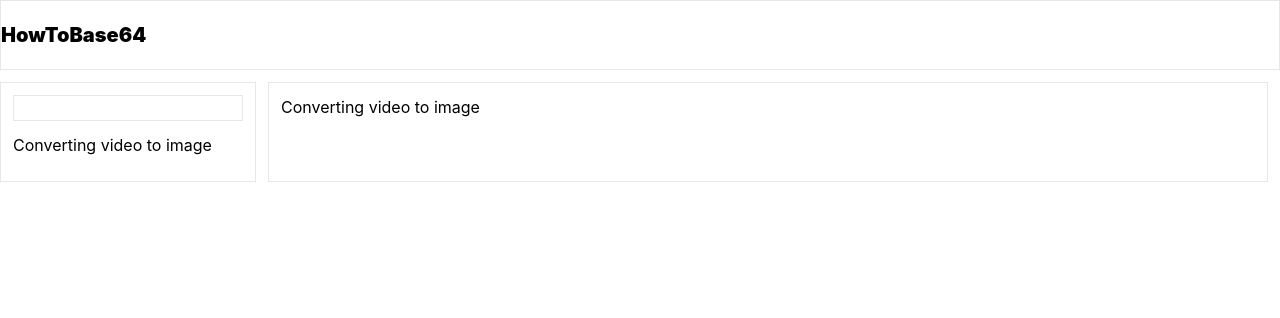
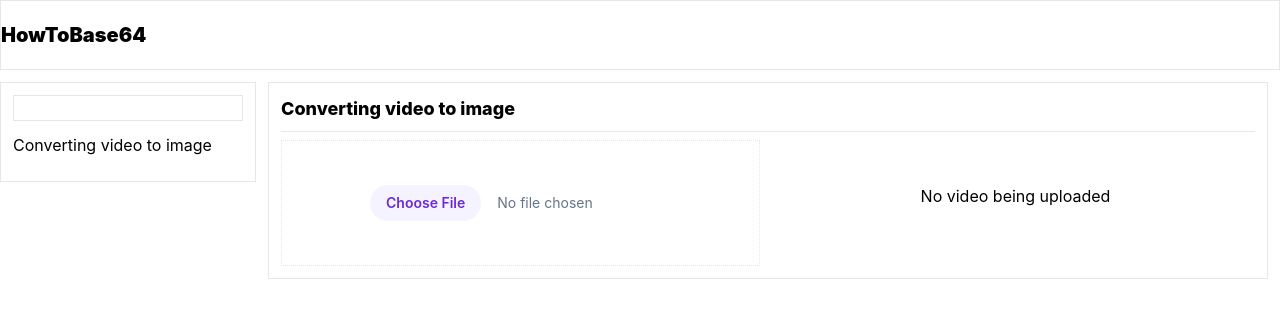
Before and after one commit to 13angs/how-to-base64, a React (Create React App) app: page /converting-video-to-image in a window 1280 px wide. Shown: the top 318 px of the page. Built offline with nearby package versions, Linux system fonts and the light colour scheme.

Commit message:
convert video to image

```diff
--- a/src/pages/video-to-img/video-to-img.js
+++ b/src/pages/video-to-img/video-to-img.js
@@ -1,9 +1,109 @@
+import * as React from 'react';
+
 export default function VideoToImg(){
+    const [file, setFile] = React.useState({
+        imgFile: null,
+        imgFileType: null,
+        videoFile: null,
+        videoFileType: null
+    });
+
+    const readAsBase64 = (e) => {
+        const base64String = e.target.result.replace("data:", "")
+        .replace(/^.+,/, "");
+
+        // if(base64String)
+        // {
+        //     textarea.textContent = base64String;
+        // }
+
+        setFile(prev => ({
+            ...prev,
+            videoFile: base64String
+        }))
+    }
+    const handleUpload = (e) => {
+        const file = e.target.files[0];
+        setFile(prev => ({
+          ...prev,
+          videoFileType: file.type
+        }))
+        const reader = new FileReader();
+        reader.addEventListener('load', readAsBase64);
+        // reader.readAsText(file);
+        reader.readAsDataURL(file);
+      }
+
+      const handleConvertVidToImg = () => {
+          // Get a reference to the video element
+          const video = document.getElementById('my-video');
+
+          // Get a reference to the canvas element
+          const canvas = document.getElementById('my-canvas');
+          const ctx = canvas.getContext('2d');
+
+          // Wait for the video to be ready to play
+          // Set the canvas dimensions to match the video dimensions
+          console.log(video.getBoundingClientRect())
+          const {width, height} = video.getBoundingClientRect();
+          canvas.width = width;
+          canvas.height = height;
+
+        //   // Draw the current video frame onto the canvas
+        console.log(video)
+            if(video)
+            {
+                ctx.drawImage(video, 0, 0, canvas.width, canvas.height);
+            }
+
+        //   // Convert the canvas to a data URL and display it as an image
+        //   const image = new Image();
+        //   image.src = canvas.toDataURL();
+        //   console.log(canvas.toDataURL());
+        //   document.body.appendChild(image);
+        //   video.addEventListener('canplay', () => {
+        //   });
+      }
+
     return (
         <div>
-            <h2>
+            <h2 className="text-lg font-extrabold">
                 Converting video to image
             </h2>
+            <div className="border-b my-2"/>
+            <div className="grid grid-cols-2 gap-4">
+                <form className="flex justify-center items-center space-x-6 border border-dotted py-11">
+                    <label className="block">
+                        <span className="sr-only">Choose profile photo</span>
+                        <input onChange={handleUpload} type="file" className="block w-full text-sm text-slate-500
+                        file:mr-4 file:py-2 file:px-4
+                        file:rounded-full file:border-0
+                        file:text-sm file:font-semibold
+                        file:bg-violet-50 file:text-violet-700
+                        hover:file:bg-violet-100
+                        "/>
+                    </label>
+                </form>
+                <div>
+                    {
+                        file.videoFile ?
+                        <>
+                            <div className='mb-3'>
+                                <video id="my-video" title="base64-video" className="w-full aspect-video" src={`data:${file.videoFileType};base64,${file.videoFile}`} controls></video>
+                            </div>
+                            <div>
+                                {/* <textarea className='text-black w-full text-sm h-20 bg-slate-100 p-2' value={file.videoFile ? file.videoFile : ""} /> */}
+                            </div>
+                            <button onClick={handleConvertVidToImg}>Convert to image</button>
+                            <div>
+                                <canvas id="my-canvas"/>
+                            </div>
+                        </> :
+                        <div className='flex justify-center items-center py-11'>No video being uploaded</div>
+                    }
+                </div>
+            </div>
+
         </div>
     )
 }
```
